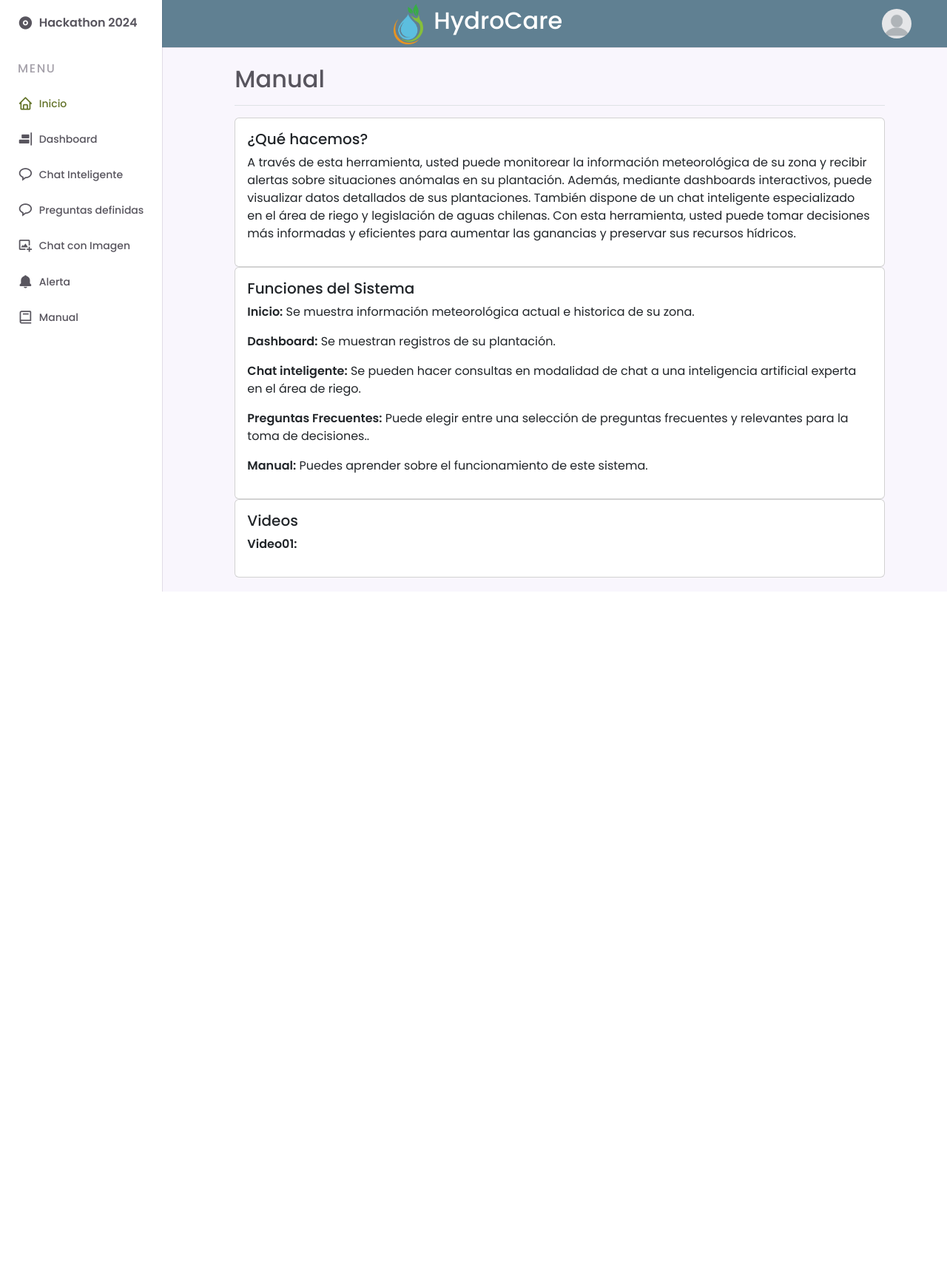
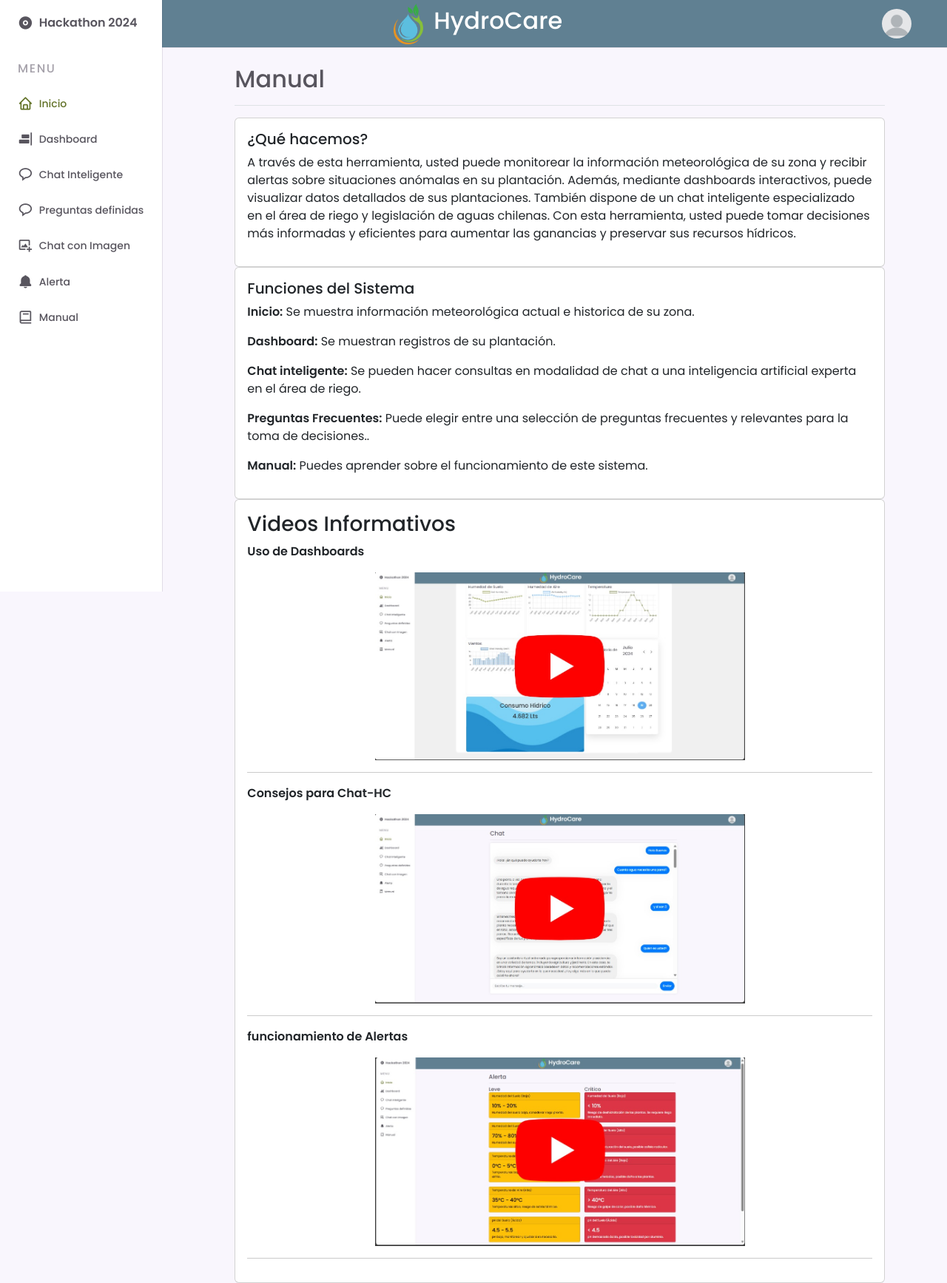
Before and after one commit to Cristian-Araya-Cubillos/HydroCare, a Flask app: page /manual in a window 1280 px wide. Shown: the whole page at 74% size. Before the commit the page ends 800 px from the top, so only its background shows below. Run offline with Flask 3, Linux system fonts and the light colour scheme.

Commit message:
manual tiene mockups para videos

```diff
--- a/dashboard/templates/manual.html
+++ b/dashboard/templates/manual.html
@@ -41,15 +41,38 @@
             </div>
 
 
-            <!-- Info 3 -->
             <div class="col">
                 <div class="card h-100">
-                    <div class="card-body">
-                        <h5 class="card-title">Videos</h5>
-                        <p><b>Video01:</b></p>
+                    <div class="card-body d-flex flex-column">
+                        <h3 class="card-title">Videos Informativos<br></h3>
+                        <div class="text-left">
+                            <p><b>Uso de Dashboards</b></p>
+                        </div>
+                        <div class="d-flex justify-content-center">
+                            <img src="static/home_video.png" alt="Video1" width="500" height="600">
+                        </div>
+                        <hr style="border-top: 1px solid #323232;">
+
+                        <div class="text-left">
+                            <p><b>Consejos para Chat-HC</b></p>
+                        </div>
+                        <div class="d-flex justify-content-center">
+                            <img src="static/chat_video.png" alt="Video1" width="500" height="600">
+                        </div>
+                        <hr style="border-top: 1px solid #323232;">
+
+                        <div class="text-left">
+                            <p><b>funcionamiento de Alertas</b></p>
+                        </div>
+                        <div class="d-flex justify-content-center">
+                            <img src="static/alert_video.png" alt="Video1" width="500" height="600">
+                        </div>
+                        <hr style="border-top: 1px solid #323232;">
+
                     </div>
                 </div>
             </div>
+
 
         </main>
     </div>
```
Also changed, not shown: dashboard/static/alert_video.png (added), dashboard/static/chat_video.png (added), dashboard/static/home_video.png (added).
